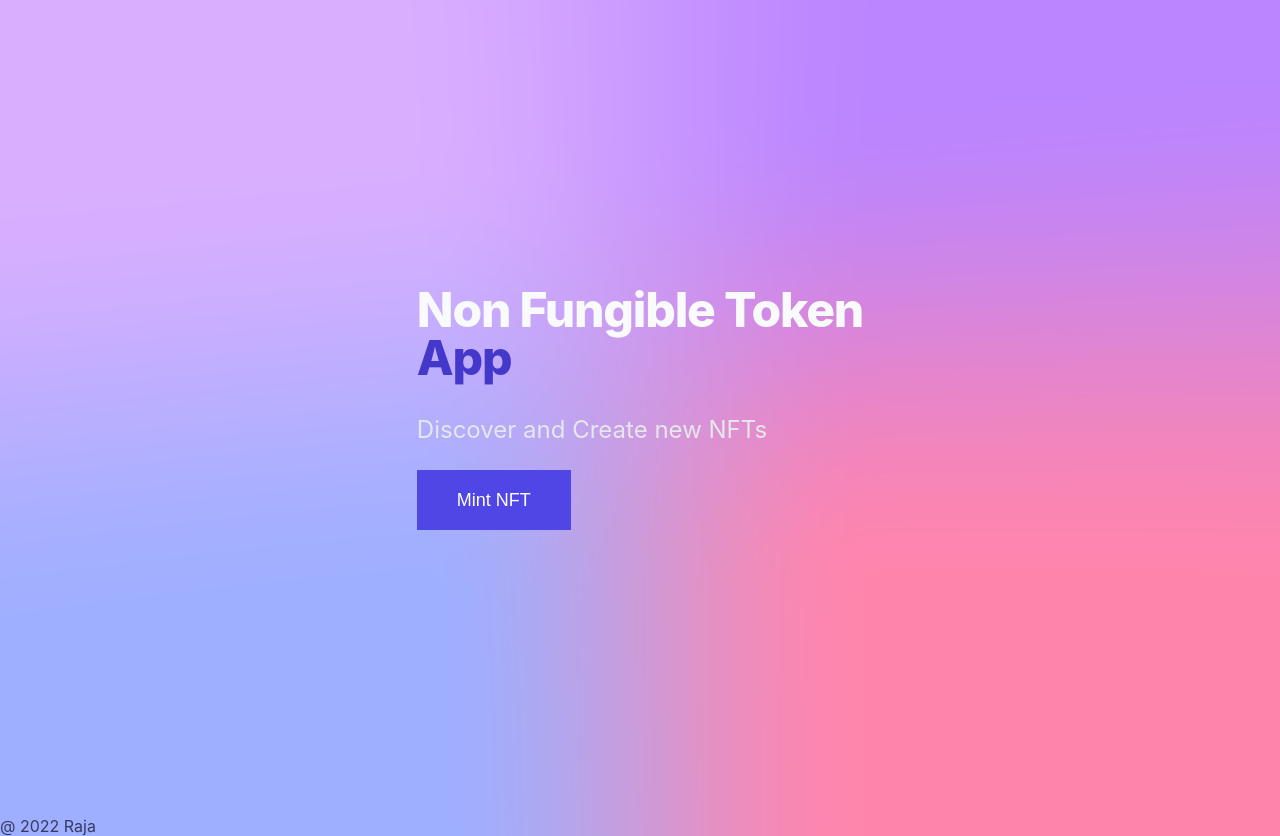
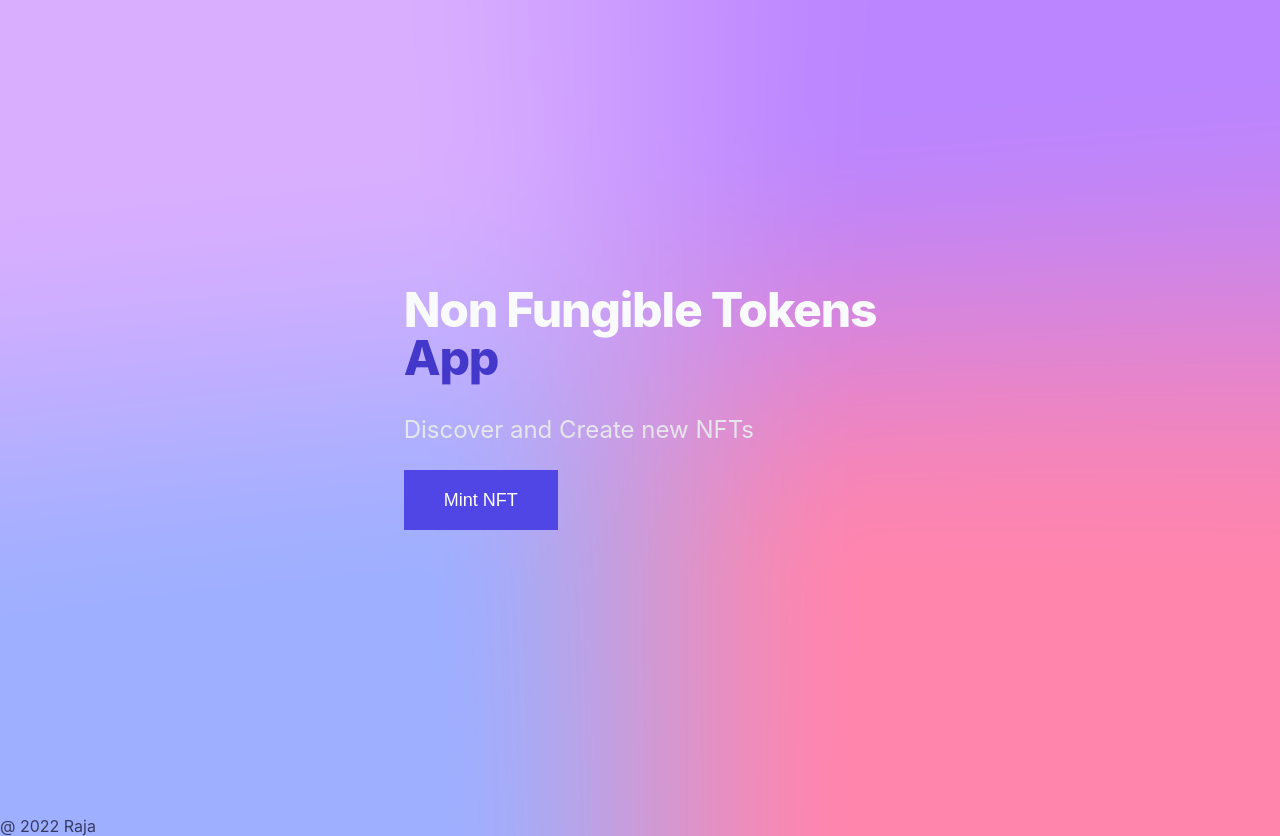
Before and after one commit to RajaKalavala/my-nft-app, a Next.js app: page / in a window 1280 px wide. Built offline with nearby package versions, Linux system fonts and the light colour scheme.

Commit message:
Test checkin for Vercel git

```diff
--- a/components/banner.js
+++ b/components/banner.js
@@ -4,7 +4,7 @@ const Banner = (props) => {
   return (
     <div className={styles.container}>
       <h1 className={styles.title}>
-        <span className={styles.title1}>Non Fungible Token</span>
+        <span className={styles.title1}>Non Fungible Tokens</span>
         <span className={styles.title2}>App</span>
       </h1>
       <p className={styles.subTitle}>Discover and Create new NFTs</p>
```
